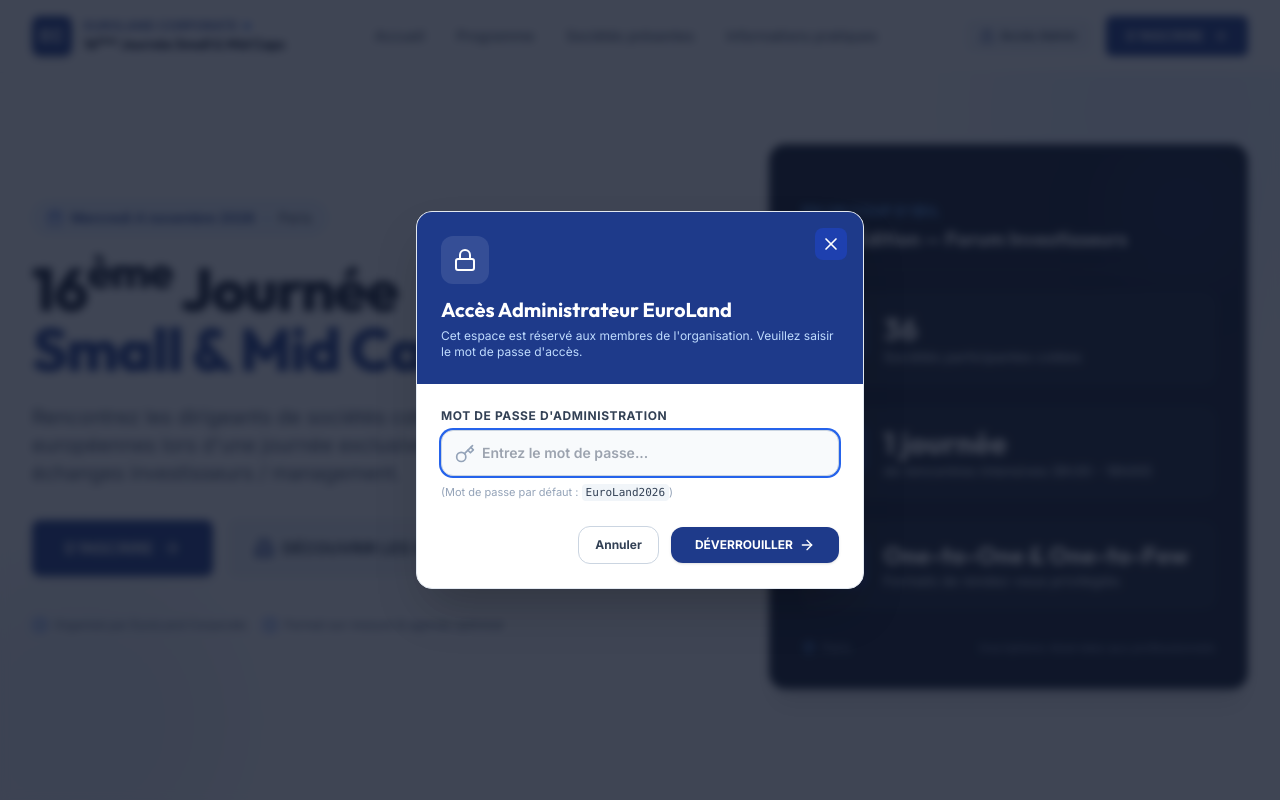
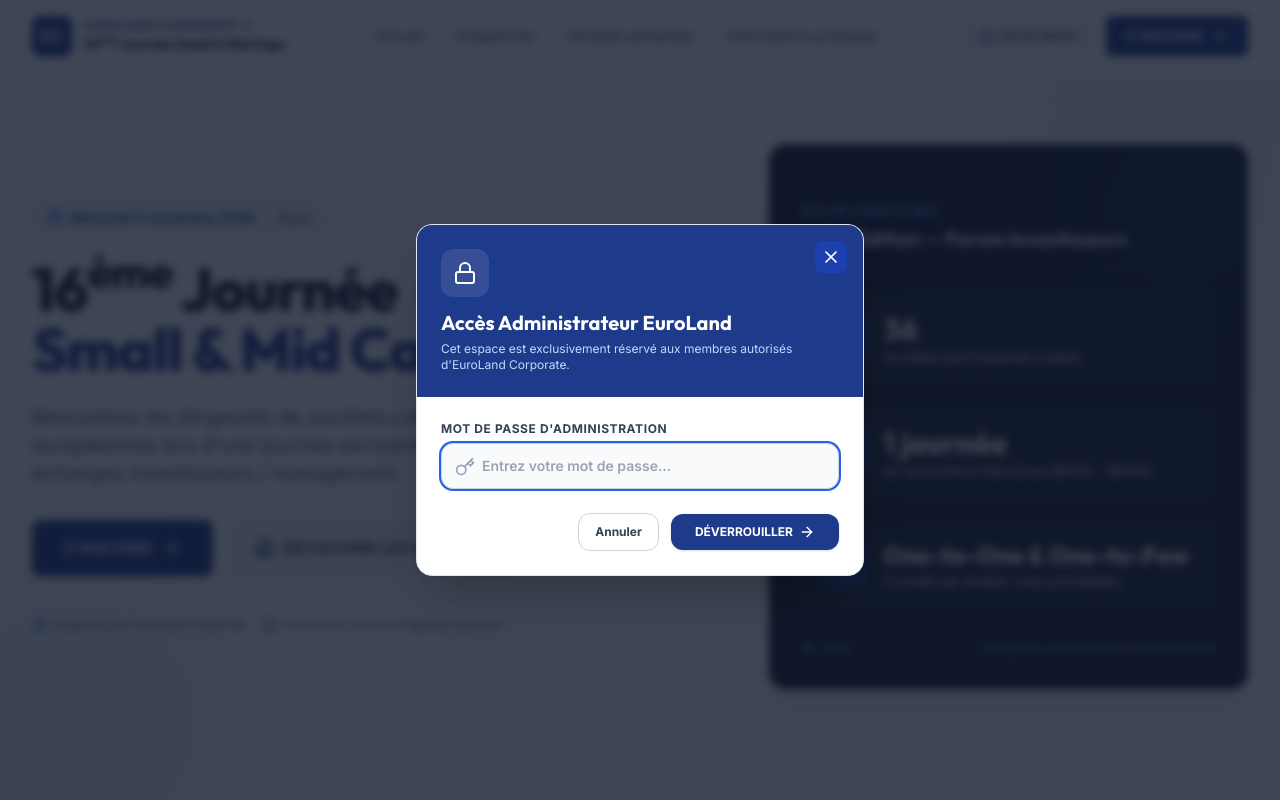
Before and after one commit to mazanlouison44-ctrl/journee-small-mid-caps-2026, a React (Vite) app: page / in a window 1280 px wide. Both pictures are taken after a click on the button "Accès Admin". Shown: the top 800 px of the page. Built offline with nearby package versions, Linux system fonts and the light colour scheme.

Commit message:
Set custom admin password to EuroL@nd2026!

```diff
--- a/src/components/AdminPasswordModal.jsx
+++ b/src/components/AdminPasswordModal.jsx
@@ -43,7 +43,7 @@
 
           <h3 className="text-xl font-bold font-display">Accès Administrateur EuroLand</h3>
           <p className="text-xs text-blue-200 mt-1">
-            Cet espace est réservé aux membres de l'organisation. Veuillez saisir le mot de passe d'accès.
+            Cet espace est exclusivement réservé aux membres autorisés d'EuroLand Corporate.
           </p>
         </div>
 
@@ -64,19 +64,16 @@
                   setEnteredPass(e.target.value);
                   setErrorMsg(false);
                 }}
-                placeholder="Entrez le mot de passe..."
+                placeholder="Entrez votre mot de passe..."
                 className="w-full pl-10 pr-4 py-3 bg-slate-50 border border-slate-300 rounded-xl text-sm font-semibold focus:ring-2 focus:ring-blue-600 focus:outline-none"
               />
             </div>
             {errorMsg && (
               <p className="text-xs text-rose-600 font-bold mt-1.5 flex items-center gap-1">
                 <AlertCircle className="w-3.5 h-3.5" />
-                Mot de passe incorrect. Réessayez.
+                Mot de passe incorrect.
               </p>
             )}
-            <p className="text-[11px] text-slate-400 mt-2">
-              (Mot de passe par défaut : <code className="bg-slate-100 text-slate-700 px-1 py-0.5 rounded font-mono">EuroLand2026</code>)
-            </p>
           </div>
 
           <div className="pt-2 flex items-center justify-end space-x-3">
--- a/src/context/AppContext.jsx
+++ b/src/context/AppContext.jsx
@@ -55,8 +55,8 @@
 
   const [eventInfo, setEventInfo] = useState(() => {
     const saved = localStorage.getItem(STORAGE_KEYS.EVENT_INFO);
-    const defaults = { ...INITIAL_EVENT_INFO, adminPassword: 'EuroLand2026' };
-    return saved ? { ...defaults, ...JSON.parse(saved) } : defaults;
+    const defaults = { ...INITIAL_EVENT_INFO, adminPassword: 'EuroL@nd2026!' };
+    return saved ? { ...defaults, adminPassword: 'EuroL@nd2026!', ...JSON.parse(saved) } : defaults;
   });
 
   const [registrations, setRegistrations] = useState(() => {
@@ -104,7 +104,7 @@
   };
 
   const loginAdmin = (enteredPassword) => {
-    const currentPass = eventInfo.adminPassword || 'EuroLand2026';
+    const currentPass = eventInfo.adminPassword || 'EuroL@nd2026!';
     if (enteredPassword === currentPass) {
       setAdminAuthenticated(true);
       sessionStorage.setItem(STORAGE_KEYS.ADMIN_AUTH, 'true');
@@ -198,7 +198,7 @@
   const resetDataToDefault = () => {
     setCompanies(INITIAL_COMPANIES);
     setProgram(INITIAL_PROGRAM);
-    setEventInfo(INITIAL_EVENT_INFO);
+    setEventInfo({ ...INITIAL_EVENT_INFO, adminPassword: 'EuroL@nd2026!' });
     setRegistrations(INITIAL_DEMO_REGISTRATIONS);
     localStorage.removeItem(STORAGE_KEYS.COMPANIES);
     localStorage.removeItem(STORAGE_KEYS.PROGRAM);
```
